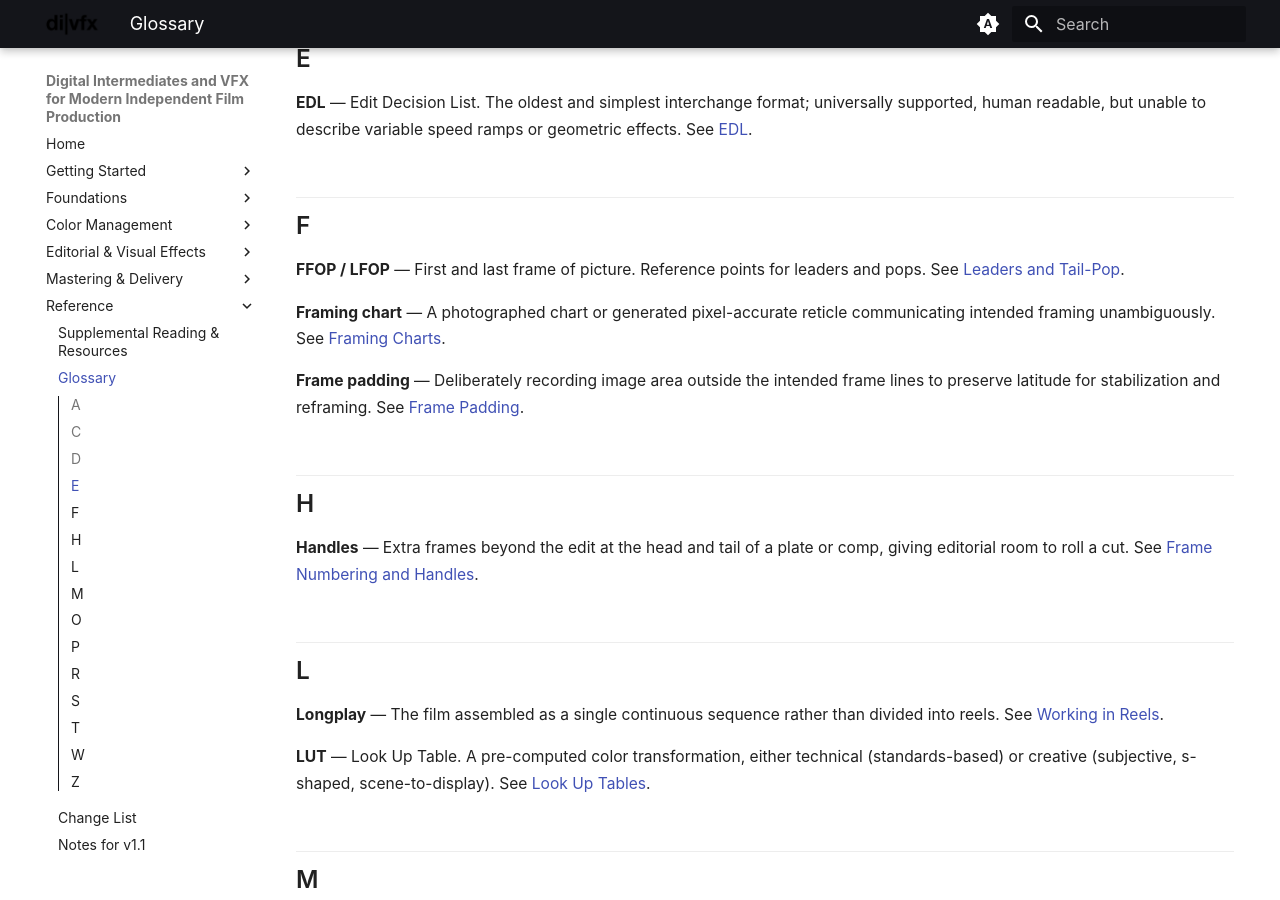
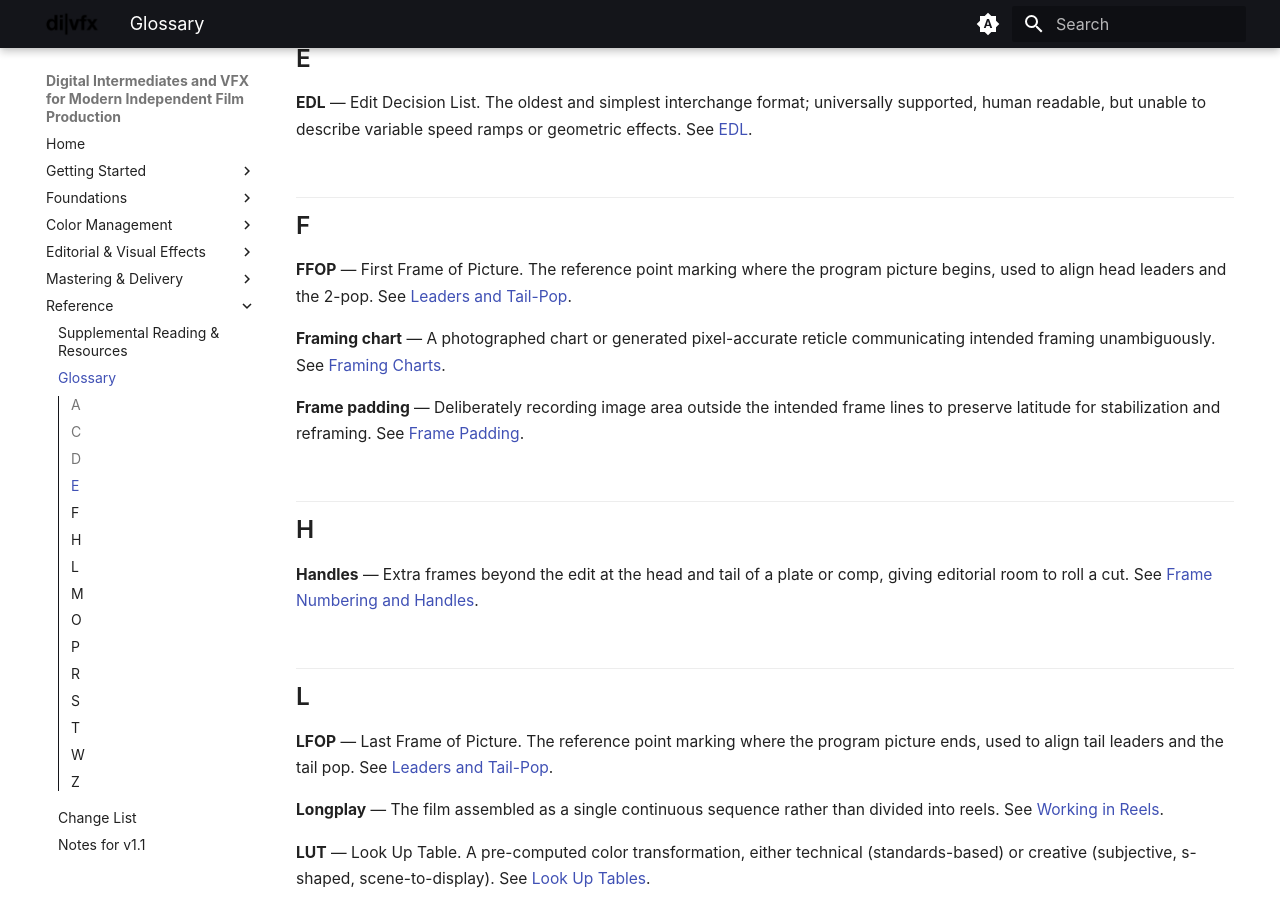
Before and after one commit to tashdor/divfx, an MkDocs documentation site: the page built from docs/glossary.md, in a window 1280 px wide and 900 px high, scrolled down 1415 px. Built offline with MkDocs 1.6.1 and Material for MkDocs 9.7.7, drawn with Linux system fonts in a browser that asks for light colours; the version menu is left out.

Commit message:
Glossary: split FFOP and LFOP into separate entries (under F and L)
Co-Authored-By: Claude Opus 4.8 <noreply@anthropic.com>

```diff
--- a/docs/glossary.md
+++ b/docs/glossary.md
@@ -67,8 +67,8 @@ See [EDL](turnover-di.md#edl).
 
 ## F
 
-**FFOP / LFOP** — First and last frame of picture. Reference points for leaders and pops.
-See [Leaders and Tail-Pop](turnover-di.md#leaders-and-tail-pop).
+**FFOP** — First Frame of Picture. The reference point marking where the program picture begins,
+used to align head leaders and the 2-pop. See [Leaders and Tail-Pop](turnover-di.md#leaders-and-tail-pop).
 
 **Framing chart** — A photographed chart or generated pixel-accurate reticle communicating
 intended framing unambiguously. See [Framing Charts](resolutions.md#framing-charts).
@@ -83,6 +83,9 @@ See [Frame Padding](resolutions.md#frame-padding).
 editorial room to roll a cut. See [Frame Numbering and Handles](turnover-vfx.md#frame-numbering-and-handles).
 
 ## L
+
+**LFOP** — Last Frame of Picture. The reference point marking where the program picture ends, used
+to align tail leaders and the tail pop. See [Leaders and Tail-Pop](turnover-di.md#leaders-and-tail-pop).
 
 **Longplay** — The film assembled as a single continuous sequence rather than divided into reels.
 See [Working in Reels](turnover-di.md#working-in-reels).
```
